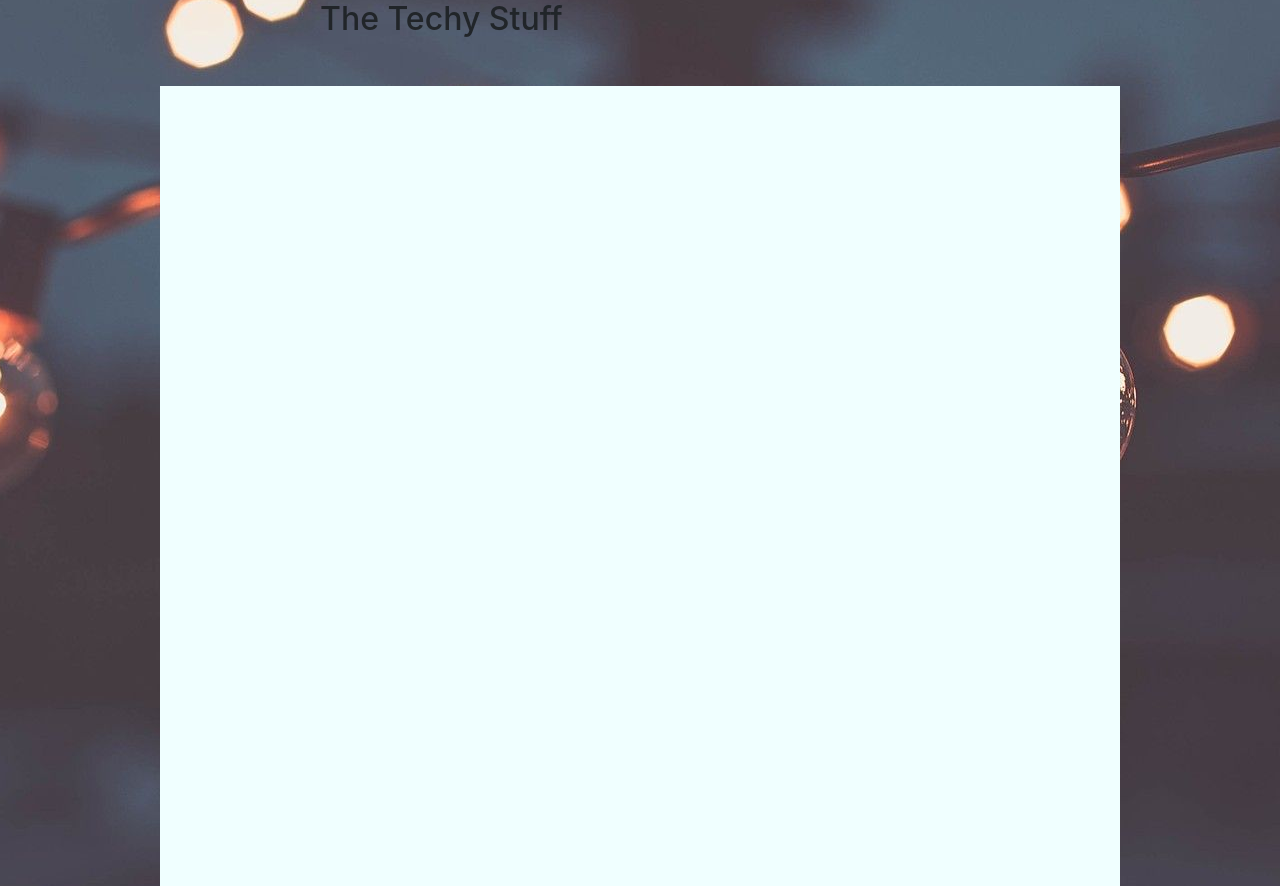
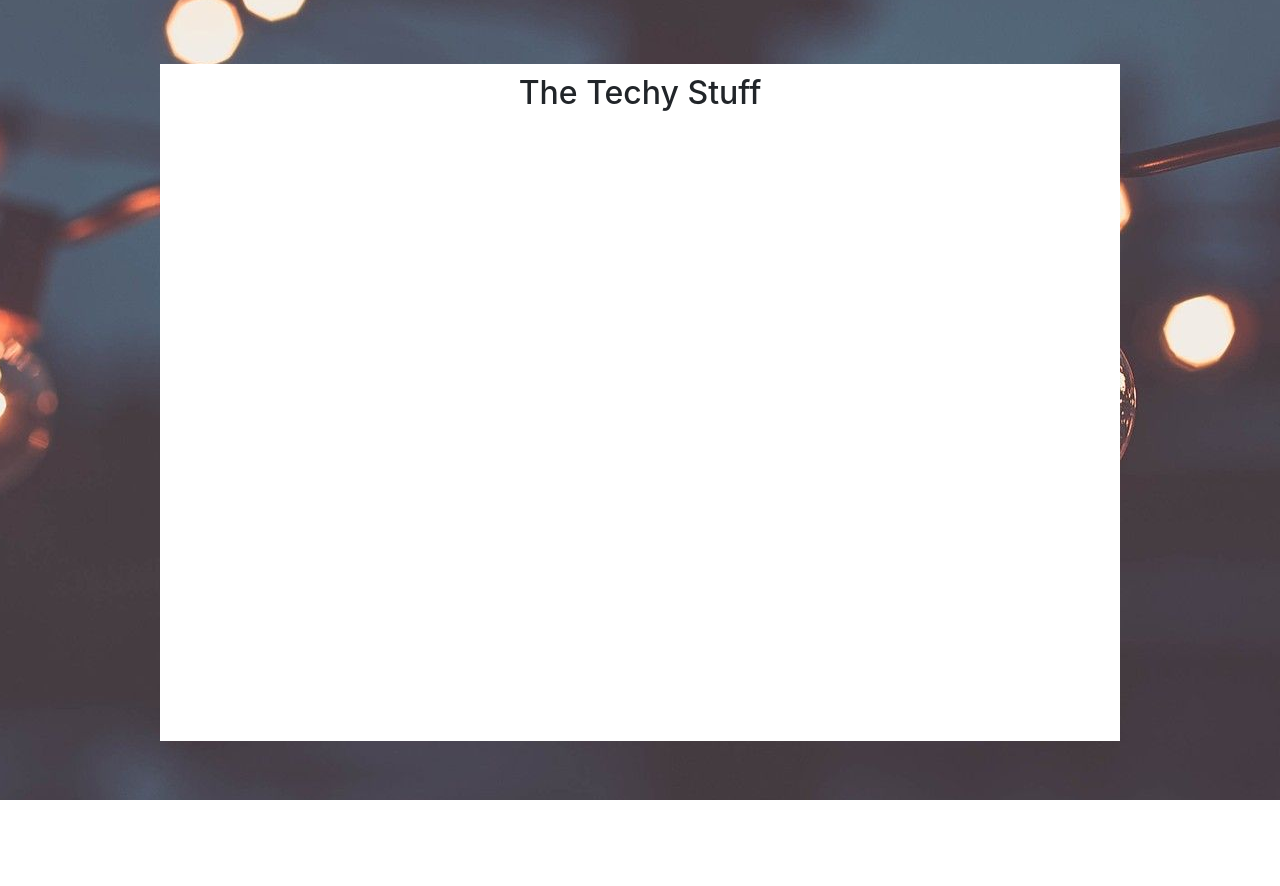
Before and after one commit to f2mahmud/f2mahmud-site, a Django app: page /home/cs in a window 1280 px wide. After the commit the page ends 800 px from the top, so only its background shows below. Run offline with Django 3.2, Linux system fonts and the light colour scheme; data that the repository does not hold is empty; some libraries are stand-ins or nearby versions.

Commit message:
arranged cs-home page

```diff
--- a/home/static/css/common.css
+++ b/home/static/css/common.css
@@ -4,17 +4,24 @@
     list-style: none;
 }
 
-body{
+body {
     height: 100vh;
     width: 100vw;
     background: azure;
 }
 
-.footer{
+.footer {
     height: 15%;
     color: silver;
 }
 
-.main-content{
-    background: azure;
+.main-content {
+    background: white;
 }
+
+
+* {
+    -moz-box-sizing: border-box;
+    -webkit-box-sizing: border-box;
+    box-sizing: border-box;
+}
--- a/home/static/css/cs-home.css
+++ b/home/static/css/cs-home.css
@@ -2,7 +2,31 @@
     text-align: center;
 }
 
+#exp-detail ul li {
+    text-align: left;
+}
+
+#exp-container {
+    height: 92%;
+}
+
+.title{
+    text-align: center;
+    padding-top: 1%;
+    height: 10%;
+}
+
+#work-experiences{
+    height: 90%;
+}
+
 body {
+    padding-top: 5%;
     background-size: cover;
     background: url("../images/cs-background.jpg") no-repeat center center;
 }
+
+.employer-logo{
+    min-height: 200px;
+    min-width: 400px;
+}
--- a/home/templates/cs-home.html
+++ b/home/templates/cs-home.html
@@ -9,28 +9,24 @@
 
 {% block content %}
 
-    <div class="title w-50 mx-auto">
-        <h2>The Techy Stuff</h2>
-    </div>
+        <div id="exp-container" class="main-content w-75 mx-auto  p-0">
+            <div class="title m-0">
+                <h2>The Techy Stuff</h2>
+            </div>
+            <div id="work-experiences" class="overflow-auto">
+                {% for experience in work_entries %}
+                    <div id="exp-detail" class="px-5 w-100 h-100">
 
-    <div id="exp-container" class="main-content w-75 mx-auto my-5 h-100 overflow-auto">
+                        <img class="employer-logo h-25 w-50 mx-auto" src="{{ experience.logo.url }}"/>
+                        <h1 class="mx-auto">{{ experience.companyName }}</h1>
+                        <p>
+                            <strong>{{ experience.position }}</strong>, {{ experience.startDate }}- {{ experience.endDate }}
+                        </p>
+                        <p>{{ experience.description | safe }}</p>
 
-        <div id="work-experiences" class="h-75">
-            {% for experience in work_entries %}
-                <div id="exp-detail" class="my-xl-5 w-100 my-auto h-100">
-                    <img class="h-25 w-100 mx-auto" src="{{ experience.logo.url }}"/>
-                    <h1 class="mx-auto">{{ experience.companyName }}</h1>
-                    <p>{{ experience.startDate }} - {{ experience.endDate }}</p>
-                    <strong>{{ experience.position }}</strong>
-                    <p class="align-left">{{ experience.description | safe }}</p>
-                </div>
-            {% endfor %}
+                    </div>
+                {% endfor %}
+            </div>
         </div>
-    </div>
-
-    <div id="pointer-container">
-
-    </div>
-
 
 {% endblock %}
```
